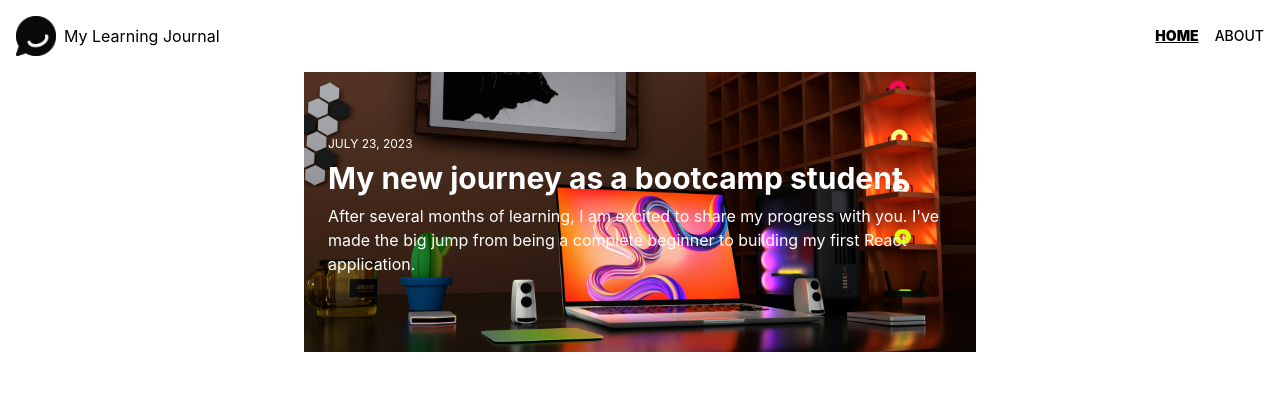
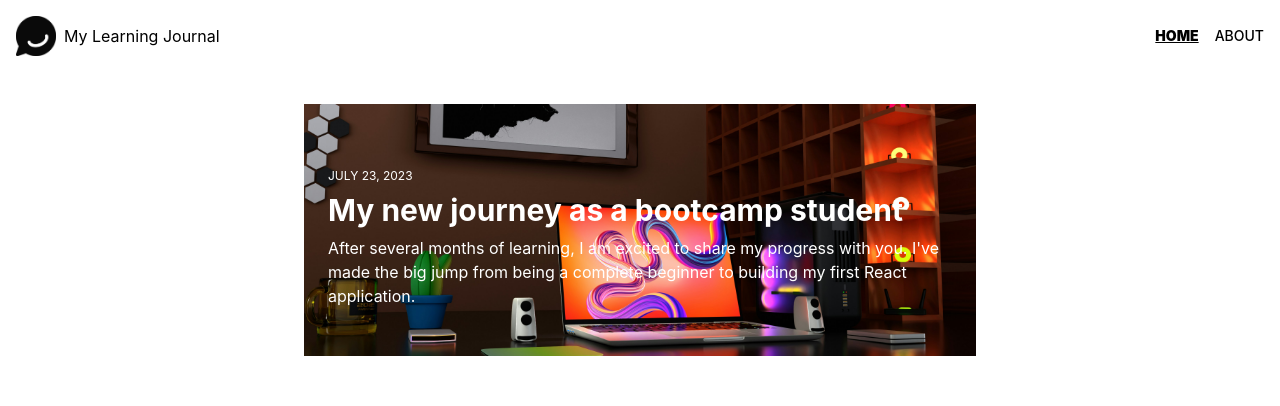
Before and after one commit to N00bie16/blog_scrimba, a React (Vite) app: page / in a window 1280 px wide. Shown: the top 406 px of the page. Built offline with nearby package versions, Linux system fonts and the light colour scheme.

Commit message:
feat: replace static article with dynamic heroPost link for improved navigation

```diff
--- a/src/pages/Home.tsx
+++ b/src/pages/Home.tsx
@@ -1,21 +1,26 @@
+import { Link } from "react-router-dom";
+
+import { heroPost } from "@/data";
 import Posts from "@/components/Posts";
 
 export default function Home() {
   return (
     <main>
-      <article className="max-w-2xl mx-auto p-4 pt-8 bg-[url('/hero.jpg')] bg-cover bg-center text-white h-70">
-        <div className="px-2 py-8">
-          <p className="uppercase text-xs mb-2">July 23, 2023</p>
-          <h1 className="text-3xl font-bold mb-2">
-            My new journey as a bootcamp student
-          </h1>
-          <p>
-            After several months of learning, I am excited to share my progress
-            with you. I've made the big jump from being a complete beginner to
-            building my first React application.
-          </p>
-        </div>
-      </article>
+      <Link
+        to={`/blog/${heroPost.id}`}
+        className="block my-8 cursor-pointer group hover:opacity-95 transition-opacity"
+      >
+        <article
+          style={{ backgroundImage: `url(${heroPost.image})` }}
+          className={`max-w-2xl mx-auto p-4 pt-8 bg-cover bg-center text-white`}
+        >
+          <div className="px-2 py-8">
+            <p className="uppercase text-xs mb-2">{heroPost.date}</p>
+            <h1 className="text-3xl font-bold mb-2">{heroPost.title}</h1>
+            <p>{heroPost.content}</p>
+          </div>
+        </article>
+      </Link>
       <Posts />
     </main>
   );
```
